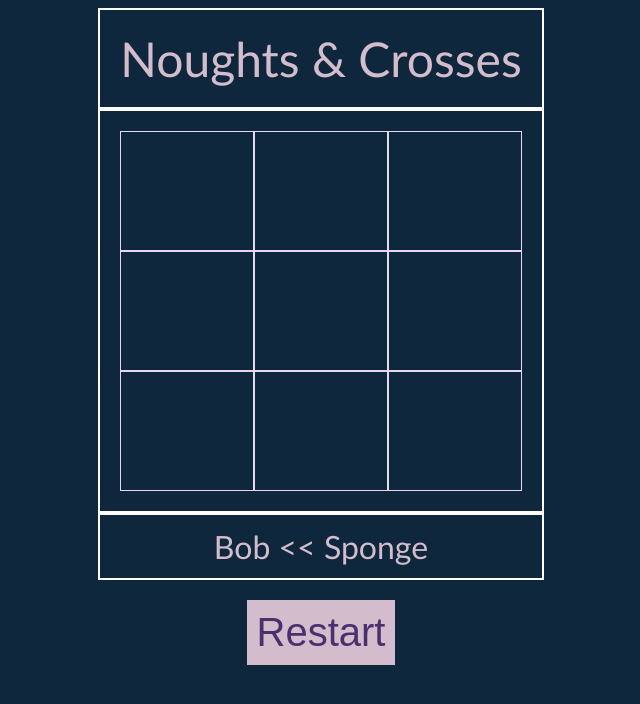
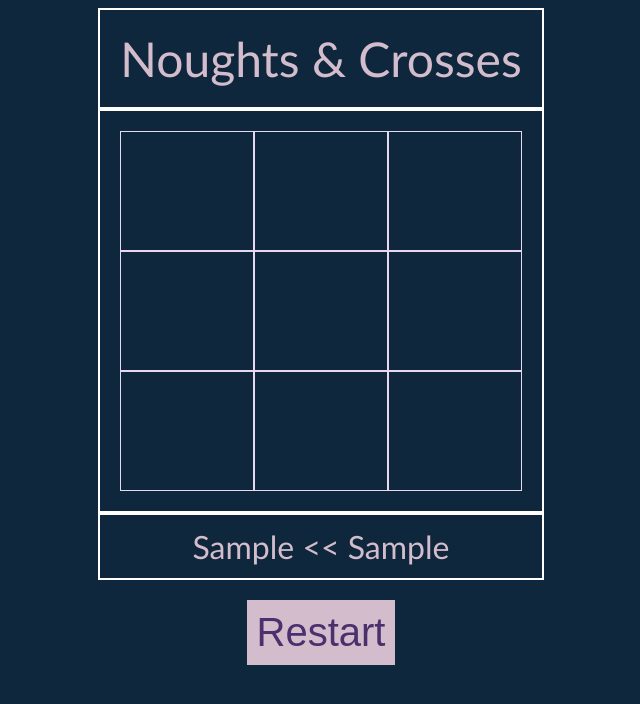
Before and after one commit to domluther/odin-tic-tac-toe, a website: page index.html in a window 1280 px wide. Both pictures are taken after typing "Sample", "Sample" into the empty fields and a click on the button "Start". Shown: the whole page, without its empty margins (319-959 px from the left). Drawn offline with Linux system fonts and the light colour scheme.

Commit message:
pick player names

```diff
--- a/index.html
+++ b/index.html
@@ -22,7 +22,9 @@
           id="player1Name"
           placeholder="Bob"
           maxlength="15"
+          required
         />
+
         <label for="player2Name">Player 2: </label
         ><input
           type="text"
@@ -30,6 +32,7 @@
           id="player2Name"
           placeholder="Sponge"
           maxlength="15"
+          required
         />
 
         <button type="submit" class="submitFormButton">Start</button>
--- a/script.js
+++ b/script.js
@@ -2,11 +2,10 @@
 // in a module as only one will be needed
 const gameContentEle = document.querySelector('.game-content');
 const restartBtn = document.querySelector('.restart-btn');
-const submitFormBtn = document.querySelector('.submitFormButton');
 const settingsForm = document.querySelector('.game-settings');
 
 const gameBoard = (() => {
-  const gameboard = [];
+  let gameboard = [];
 
   const getBoard = () => gameboard;
 
@@ -28,9 +27,7 @@ const gameBoard = (() => {
   };
 
   const resetBoard = () => {
-    gameboard.pop();
-    gameboard.pop();
-    gameboard.pop();
+    gameboard = [];
     createBoard();
   };
 
@@ -143,7 +140,7 @@ const Player = (name, desiredMark) => {
   return { playerName, mark };
 };
 
-const players = [Player('Bob', 'x'), Player('Sponge', 'o')];
+let players = [];
 
 const gameController = (() => {
   // State variables needed for the game
@@ -214,8 +211,11 @@ const init = () => {
   gameController.start();
 };
 
-restartBtn.addEventListener('click', init);
-submitFormBtn.addEventListener('click', (e) => {
+restartBtn.addEventListener('click', () => {
+  document.querySelector('.game-controls').classList.add('hidden');
+  document.querySelector('.game-settings').classList.remove('hidden');
+});
+settingsForm.addEventListener('submit', (e) => {
   e.preventDefault();
   // Toggle visibility of elements
   document.querySelector('.game-content').classList.remove('hidden');
@@ -224,8 +224,10 @@ submitFormBtn.addEventListener('click', (e) => {
   document.querySelector('.game-settings').classList.add('hidden');
 
   // Read in names
+  const player1Name = document.querySelector('#player1Name').value;
+  const player2Name = document.querySelector('#player2Name').value;
 
   // Create player objects
-
+  players = [Player(player1Name, 'O'), Player(player2Name, 'X')];
   init();
 });
```
